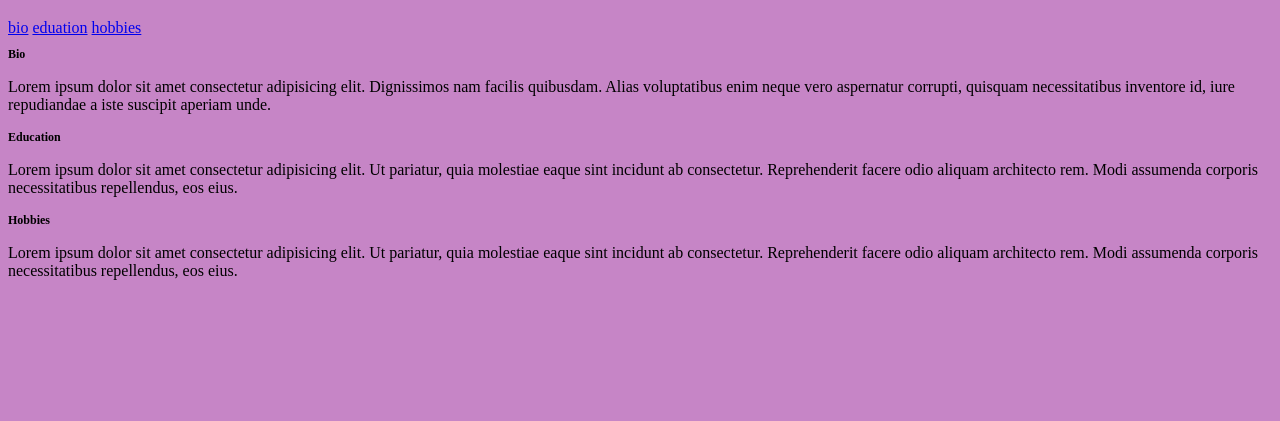
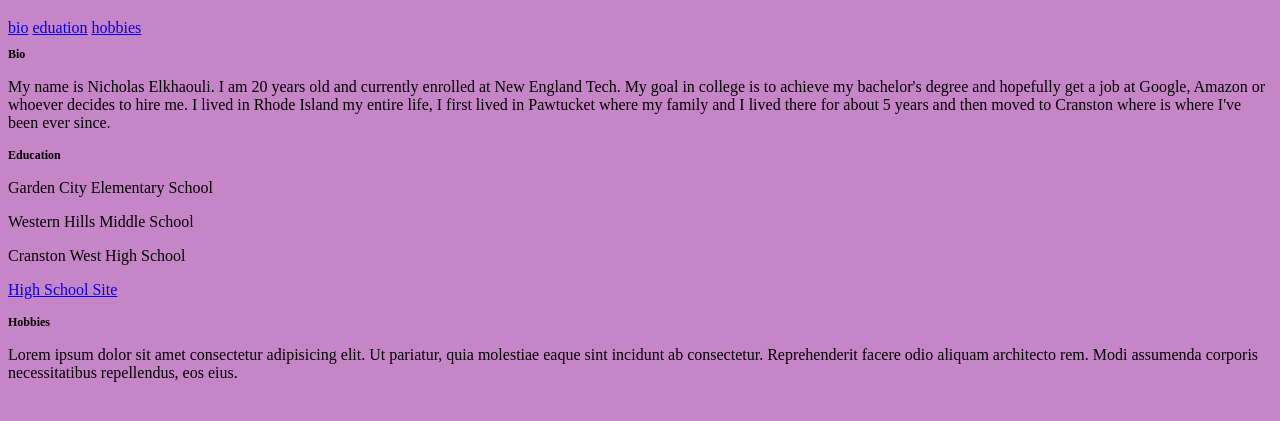
Before and after one commit to wingo65/Incorrect-file, a plain HTML site: page csswk1_demo/w1_javascript_Bio.html in a window 1280 px wide. Shown: the part 61-482 px from the top of the page. Drawn offline with Linux system fonts and the light colour scheme.

Commit message:
edited wk1 css

```diff
--- a/csswk1_demo/w1_javascript_Bio.html
+++ b/csswk1_demo/w1_javascript_Bio.html
@@ -30,11 +30,14 @@
    <div id="main">
         <div id="bio" class="content">
             <h2>Bio</h2>
-            <p>Lorem ipsum dolor sit amet consectetur adipisicing elit. Dignissimos nam facilis quibusdam. Alias voluptatibus enim neque vero aspernatur corrupti, quisquam necessitatibus inventore id, iure repudiandae a iste suscipit aperiam unde.</p>
+            <p>My name is Nicholas Elkhaouli. I am 20 years old and currently enrolled at New England Tech. My goal in college is to achieve my bachelor's degree and hopefully get a job at Google, Amazon or whoever decides to hire me. I lived in Rhode Island my entire life, I first lived in Pawtucket where my family and I lived there for about 5 years and then moved to Cranston where is where I've been ever since.  </p>
         </div>
         <div id="ed" class="content">
             <h2>Education</h2>
-            <p>Lorem ipsum dolor sit amet consectetur adipisicing elit. Ut pariatur, quia molestiae eaque sint incidunt ab consectetur. Reprehenderit facere odio aliquam architecto rem. Modi assumenda corporis necessitatibus repellendus, eos eius.</p>
+            <p>Garden City Elementary School </p>
+            <p>Western Hills Middle School</p>
+            <p>Cranston West High School</p>
+            <p><a href="https://chsw.cpsed.net/">High School Site</a></p>
         </div>
         <div id="hobbies" class="content">
             <h2>Hobbies</h2>
```
